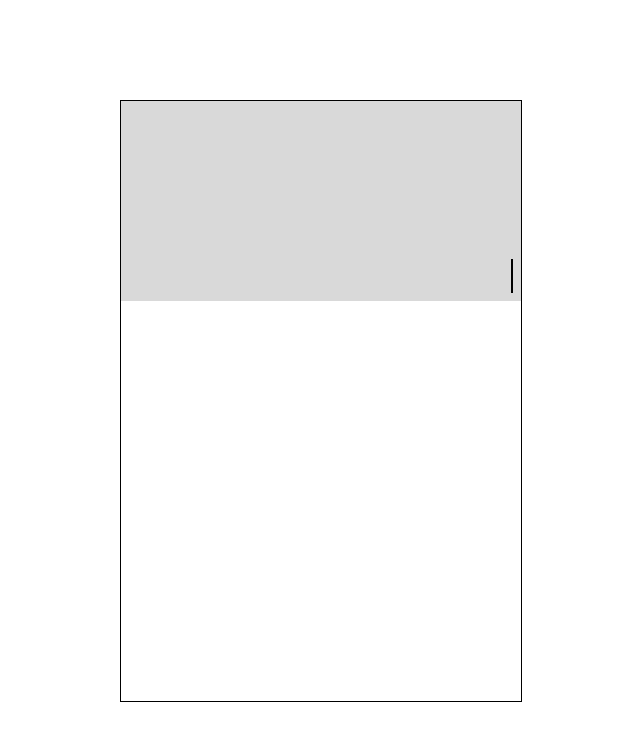
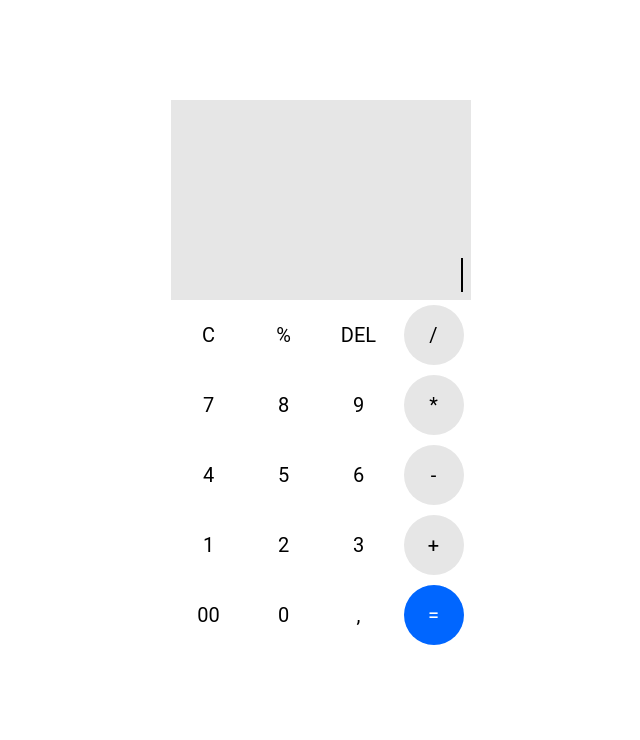
Before and after one commit to aqidel/calculator, a Vue app: page / in a window 1280 px wide. Shown: the top 740 px of the page, without its empty margins (319-959 px from the left). Built offline with nearby package versions, Linux system fonts and the light colour scheme.

Commit message:
buttons added

```diff
--- a/src/App.vue
+++ b/src/App.vue
@@ -4,16 +4,24 @@
     <div id="display-result-wrap">
       <div id="display-result"></div>
     </div>
+    <div id="buttons-wrap">
+      <ButtonComponent v-for="(value, key) in values" :key="key" :value="value"/>
+    </div>
   </div>
 </template>
 
 <script>
-//import ButtonComponent from './components/ButtonComponent.vue'
+import ButtonComponent from './components/ButtonComponent.vue'
 
 export default {
   name: 'App',
   components: {
-    //ButtonComponent
+    ButtonComponent
+  },
+  data() {
+    return {
+      values: ["C", "%", "DEL", "/", "7", "8", "9", "*", "4", "5", "6", "-", "1", "2", "3", "+", "00", "0", ",", "="]
+    }
   }
 }
 </script>
@@ -28,15 +36,15 @@ export default {
 
   #main-wrap {
     margin-top: 100px;
-    border: 1px solid #000000;
-    width: 400px;
-    height: 600px;
+    width: 300px;
+    height: 550px;
+    box-sizing: border-box;
   }
 
   #display-last-operation {
     width: 100%;
     height: 150px;
-    background-color: #d9d9d9;
+    background-color: #e6e6e6;
   }
 
   #display-result-wrap {
@@ -44,7 +52,7 @@ export default {
     width: 100%;
     height: 50px;
     box-sizing: border-box;
-    background-color: #d9d9d9;
+    background-color: #e6e6e6;
   }
 
   #display-result-active {
@@ -52,14 +60,14 @@ export default {
     width: 100%;
     height: 100%;
     box-sizing: border-box;
-    background-color: #d9d9d9;
+    background-color: #e6e6e6;
   }
 
   #display-result {
     width: 100%;
     height: 100%;
     box-sizing: border-box;
-    background-color: #d9d9d9;
+    background-color: #e6e6e6;
     animation: cursor 1s linear infinite;
   }
 
@@ -67,5 +75,13 @@ export default {
     from { border-right: 2px solid #000000; }
     to {}
   }
+
+  #buttons-wrap {
+    display: grid;
+    grid-template-columns: repeat(4, 1fr);
+    grid-template-rows: repeat(5, 70px);
+    align-items: center;
+    justify-items: center;
+  }
 }
 </style>
--- a/src/components/ButtonComponent.vue
+++ b/src/components/ButtonComponent.vue
@@ -1,12 +1,45 @@
 <template>
-  <div></div>
+  <div class="cl-button" :style="computedStyle">{{ value }}</div>
 </template>
 
 <script>
 export default {
-  name: 'ButtonComponent'
+  name: 'ButtonComponent',
+  props: {
+    value: String
+  },
+  computed: {
+    computedStyle() {
+      let style = {
+        backgroundColor: "#ffffff",
+        color: "#000000"
+      };
+      if (['0', '00', '1', '2', '3', '4', '5', '6', '7', '8', '9', ',', '%', 'C', 'DEL'].includes(this.value)) {
+        style.backgroundColor = "#ffffff";
+      } else if (['/', '*', '-', '+'].includes(this.value)) {
+        style.backgroundColor = "#e6e6e6";
+      } else if (this.value == '=') {
+        style.backgroundColor = "#0066ff";
+        style.color = "#ffffff";
+      }
+      return style;
+    }
+  }
 }
 </script>
 
-<style>
+<style scoped>
+@media screen and (min-width: 1024px) {
+  @import url('https://fonts.googleapis.com/css2?family=Roboto&display=swap');
+  .cl-button {
+    border-radius: 50%;
+    width: 60px;
+    height: 60px;
+    display: flex;
+    align-items: center;
+    justify-content: center;
+    font-size: 20px;
+    font-family: 'Roboto', sans-serif;
+  }
+}
 </style>
```
